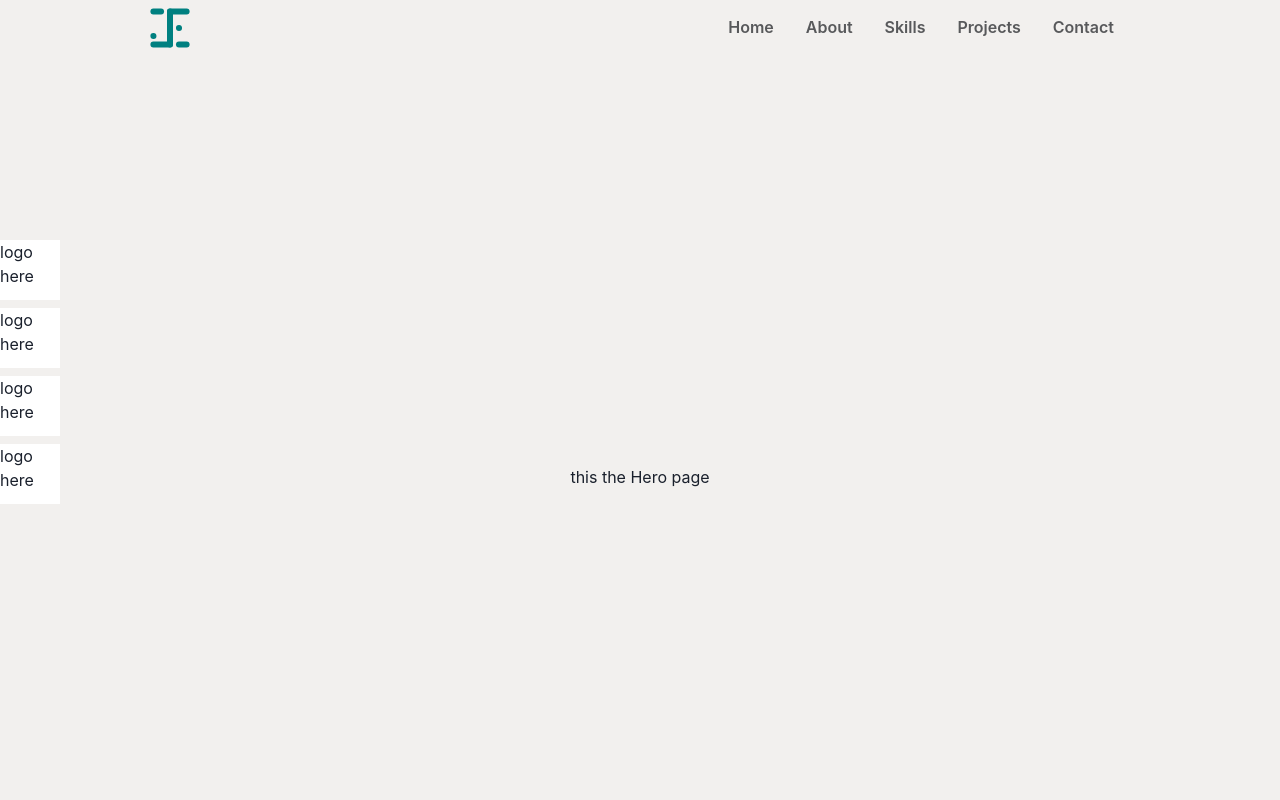
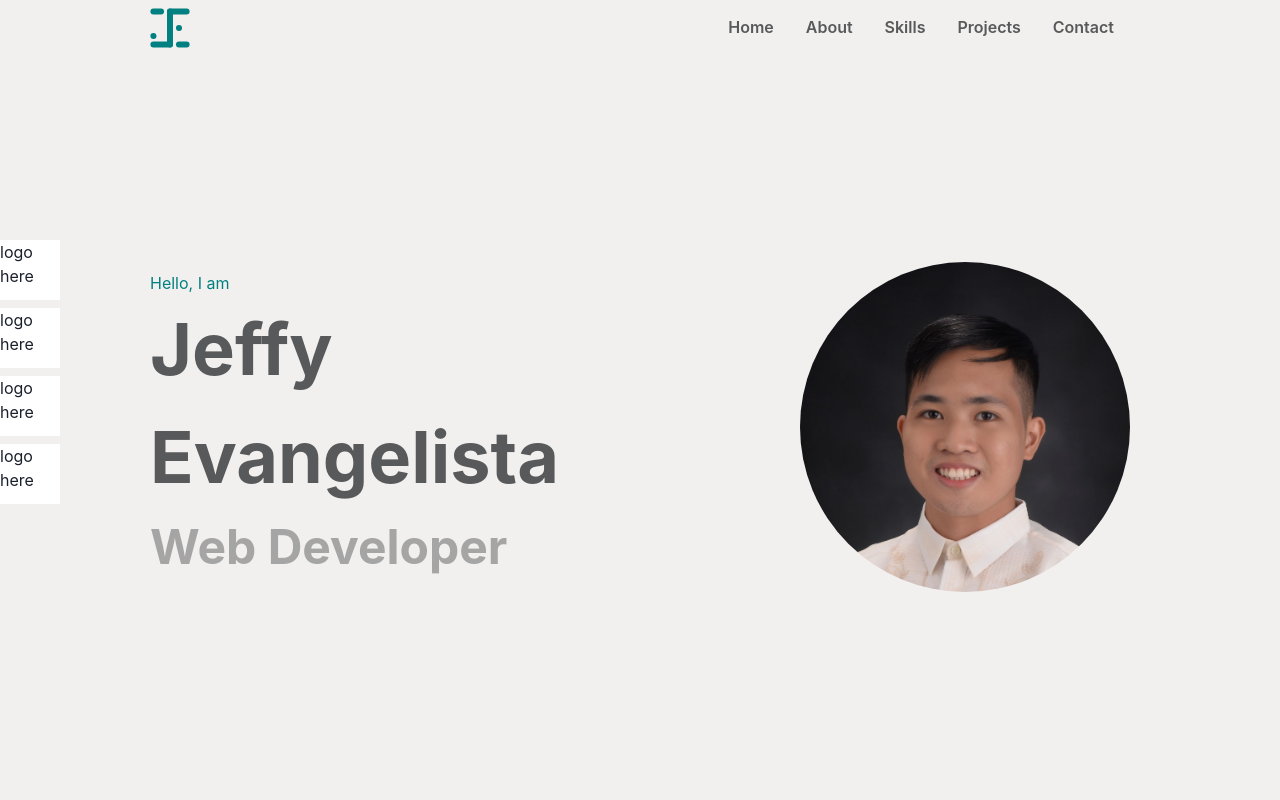
Before and after one commit to jeffy-evangelista/portfolio, a React (Vite) app: page / in a window 1280 px wide. Shown: the top 800 px of the page. Built offline with nearby package versions, Linux system fonts and the light colour scheme.

Commit message:
add hero page inital components

```diff
--- a/package.json
+++ b/package.json
@@ -18,6 +18,7 @@
     "framer-motion": "^10.12.22",
     "react": "^18.2.0",
     "react-dom": "^18.2.0",
+    "react-icons": "^4.10.1",
     "react-router-dom": "^6.14.2",
     "react-scroll": "^1.8.9",
     "vite-tsconfig-paths": "^4.2.0"
--- a/src/components/CustomSection.tsx
+++ b/src/components/CustomSection.tsx
@@ -20,6 +20,7 @@ const CustomSection: React.FC<CustomSectionProps> = ({
         minH={"calc(100vh - 56px)"}
         mb={"100px"}
       >
+        {sectionTitle ? (
           <Text
             color={"brand.darkGrey"}
             fontSize={{ base: "24px", md: "32px" }}
@@ -28,6 +29,7 @@ const CustomSection: React.FC<CustomSectionProps> = ({
           >
             {sectionTitle}
           </Text>
+        ) : null}
         <Flex align={"center"} justify={"center"} w={"full"} flexGrow={1}>
           <VStack spacing={10}>{children}</VStack>
         </Flex>
--- a/src/components/Landingpage/Hero.tsx
+++ b/src/components/Landingpage/Hero.tsx
@@ -1,8 +1,44 @@
+import { Flex, Image, Text } from "@chakra-ui/react";
 import CustomSection from "components/CustomSection";
+import ProfilePicture from "assets/profile.jpg";
 function Hero() {
   return (
     <CustomSection sectionName="hero">
-      <>this the Hero page</>
+      <Flex
+        alignItems={"center"}
+        justify={"center"}
+        direction={{ base: "column", md: "row" }}
+      >
+        <Flex
+          direction={"column"}
+          mr={{ base: "0", md: "70px" }}
+          pb={{ base: "20px", md: "0px" }}
+        >
+          <Text fontSize={"16px"} color={"teal"}>
+            Hello, I am
+          </Text>
+          <Text
+            fontSize={{ base: "30px", sm: "38px", md: "48px", lg: "72px" }}
+            fontWeight={"bold"}
+            color={"brand.darkGrey"}
+          >
+            Jeffy Evangelista
+          </Text>
+          <Text
+            fontSize={{ base: "24px", sm: "28px", md: "38px", lg: "48px" }}
+            fontWeight={"bold"}
+            color={"rgba(88, 89, 91, 0.5)"}
+          >
+            Web Developer
+          </Text>
+        </Flex>
+        <Image
+          borderRadius={"full"}
+          boxSize={{ base: "270px", md: "300px", lg: "330px" }}
+          alt="cover-photo"
+          src={ProfilePicture}
+        />
+      </Flex>
     </CustomSection>
   );
 }
--- a/src/components/Navbar/Navbar.tsx
+++ b/src/components/Navbar/Navbar.tsx
@@ -18,7 +18,7 @@ const Navbar: React.FC<NavbarProps> = () => {
   return (
     <Flex
       w={"full"}
-      zIndex={"2"}
+      zIndex={"3"}
       top={0}
       position={"fixed"}
       bg={"brand.lightGrey"}
```
Also changed, not shown: src/assets/profile.jpg (added), 1 other file (tests, documents, lock files or other folders). Lines whose indentation alone changed are shown as unchanged.
